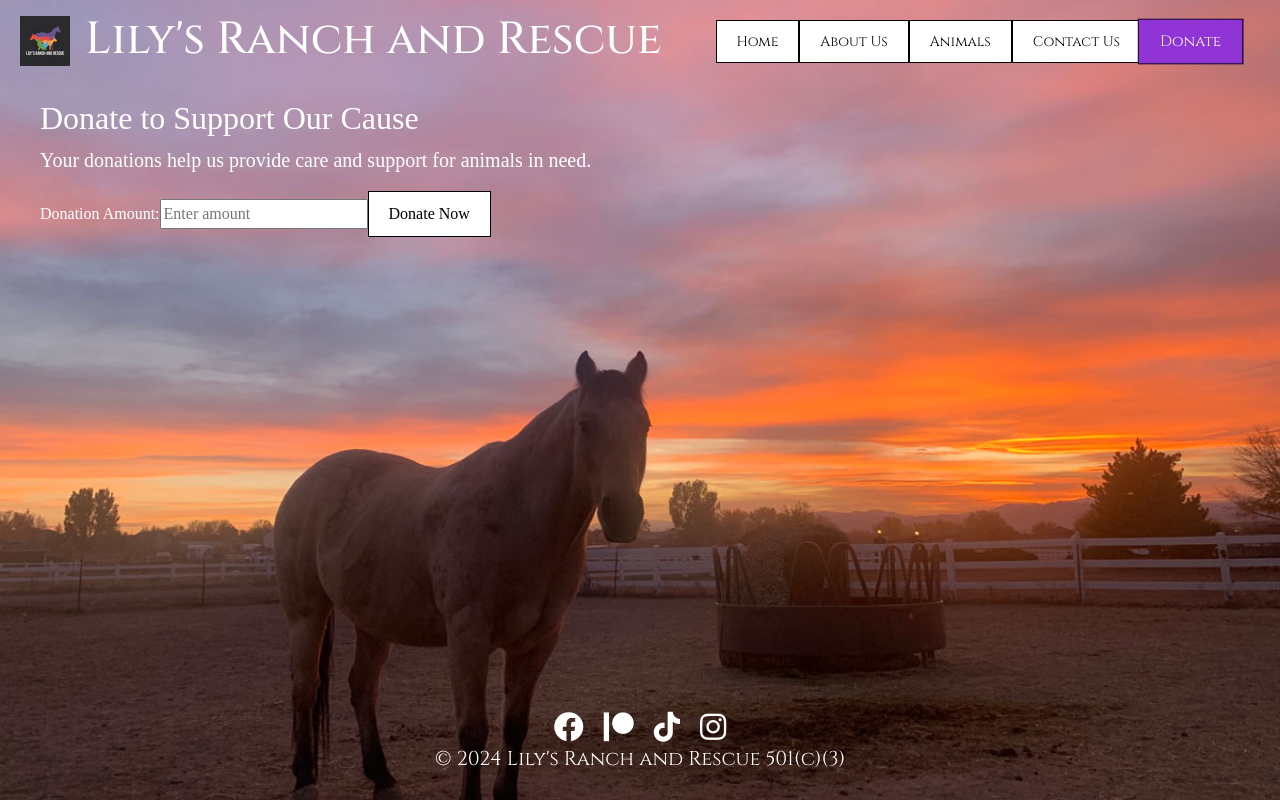
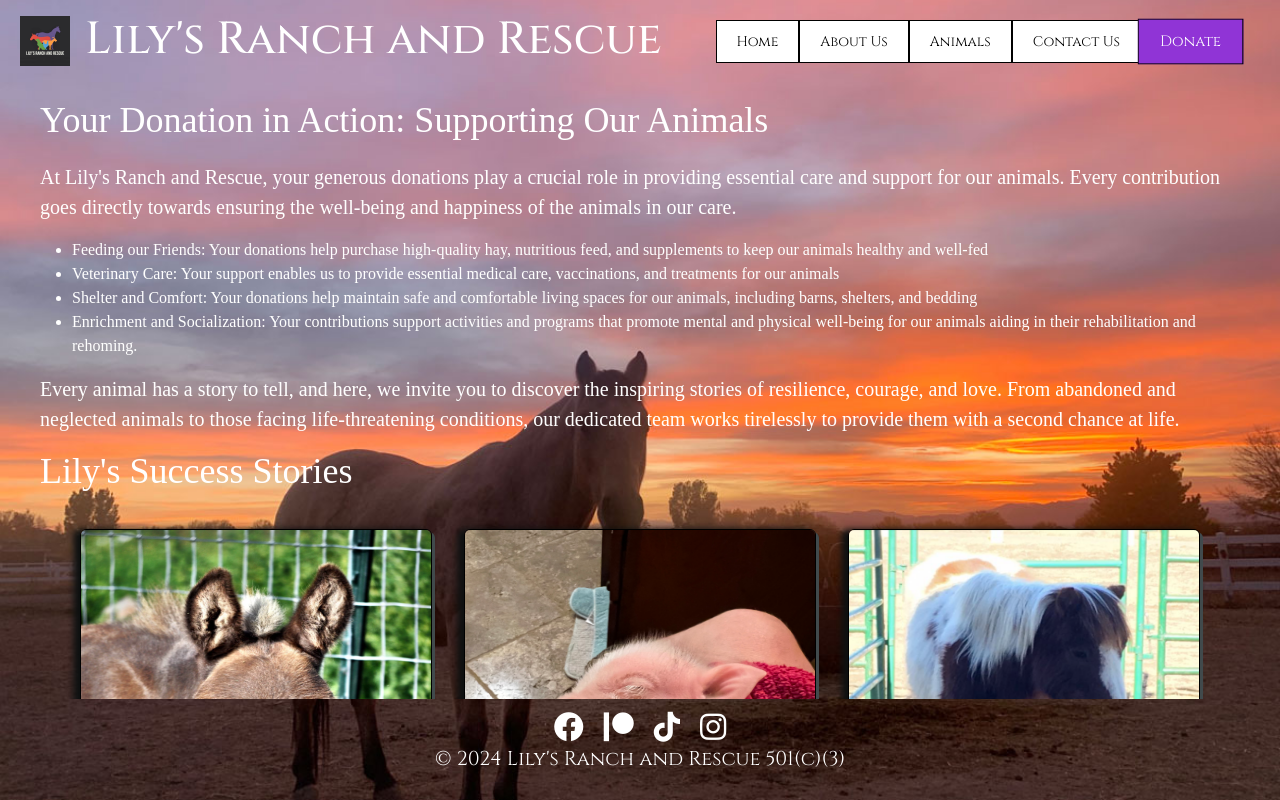
Before and after one commit to coltondane/ranch_rescue, a React (Vite) app in the folder animal-rescue/: page / in a window 1280 px wide. Both pictures are taken after a click on the button "Donate". Built offline with nearby package versions, Linux system fonts and the light colour scheme; a web font is replaced by a local one.

Commit message:
reorganizing donations page, making way for general image gallery on animals page

```diff
--- a/animal-rescue/src/pages/Animals.jsx
+++ b/animal-rescue/src/pages/Animals.jsx
@@ -1,4 +1,4 @@
-// AdoptableAnimalsPage.js
+// Gallery of photos
 import React from 'react';
 import AnimalCard from '../components/AnimalCard';
 
--- a/animal-rescue/src/pages/Donate.jsx
+++ b/animal-rescue/src/pages/Donate.jsx
@@ -1,18 +1,112 @@
 // DonationsPage.js
 import React from 'react';
+import AnimalCard from '../components/AnimalCard';
 
-const DonationsPage = () => {
-  return (
-    <div>
-      <h2>Donate to Support Our Cause</h2>
-      <p>Your donations help us provide care and support for animals in need.</p>
-      <form>
-        <label htmlFor="amount">Donation Amount:</label>
-        <input type="number" id="amount" name="amount" min="1" placeholder="Enter amount" required />
-        <button type="submit">Donate Now</button>
-      </form>
-    </div>
-  );
+import lilyImg from '../assets/lily.jpg';
+import pigletImg from '../assets/piglet.jpeg';
+import placeHolderImg from '../assets/pony.png';
+
+import '../style/animals.css';
+
+function DisplayAnimals() {
+       const animals = [
+        {
+            id: 1,
+            name: 'Lily',
+            image: lilyImg,
+            description: 'Lily is a miniature pony-donkey cross who was rescued from a feedlot as a filly. She is full of spice and after spending her first few years with us at our rescue, she has lovingly found her forever home with a family in Colorado.The rest of this is gibberish to test the overflow of the text. Lily is a miniature pony-donkey cross who was rescued from a feedlot as a filly. She is full of spice and after spending her first few years with us at our rescue, she has lovingly found her forever home with a family in Colorado. blah blah blah keep going. talk about how she inspired Laurie to blah blah blah. Rehoming animals allows us to intake new rescues, and those who cannot find a home due to health conditions or other complications will always have a safe, forever home here at Lily\'s Ranch and Rescue.'
+        },
+        {
+            id: 2,
+            name: 'Piglet',
+            image: pigletImg,
+            description: 'Piglet is a pig who was rescued from a factory farm'
+        },
+        {
+            id: 3,
+            name: 'Horse',
+            image: placeHolderImg,
+            description: 'This horse was rescued from a slaughterhouse'
+        },
+        {
+            id: 4,
+            name: 'Donkey',
+            image: placeHolderImg,
+            description: 'This donkey was rescued from a feedlot'
+        },
+        {
+            id: 5,
+            name: 'Pony',
+            image: placeHolderImg,
+            description: 'This pony was rescued from a factory farm'
+        },
+        {
+            id: 6,
+            name: 'Cow',
+            image: placeHolderImg,
+            description: 'This cow was rescued from a dairy farm and is now living out their days at Lily\'s Ranch and Rescue'
+        },
+        {
+            id: 7,
+            name: 'Goat',
+            image: placeHolderImg,
+            description: 'This goat was rescued from a slaughterhouse'
+        },
+        {
+            id: 8,
+            name: 'Sheep',
+            image: placeHolderImg,
+            description: 'This sheep was rescued from a factory farm'
+        },
+        {
+            id: 9,
+            name: 'Chicken',
+            image: placeHolderImg,
+            description: 'This chicken was rescued from a factory farm'
+        },
+        {
+            id: 10,
+            name: 'Duck',
+            image: placeHolderImg,
+            description: 'This duck was rescued from a factory farm'
+        }
+    ];
+    // map over the animals array to create an AnimalCard for each animal
+    return (
+        <div className='donation-container'>
+          <div className='donation-desc'>
+            <h1>Your Donation in Action: Supporting Our Animals</h1>
+            <p>
+              At Lily's Ranch and Rescue, your generous donations play a crucial role in providing essential care and support for our animals. Every contribution goes directly towards ensuring the well-being and happiness of the animals in our care.
+            </p>
+            <ul>
+              <li>
+                Feeding our Friends: Your donations help purchase high-quality hay, nutritious feed, and supplements to keep our animals healthy and well-fed
+              </li>
+              <li>
+                Veterinary Care: Your support enables us to provide essential medical care, vaccinations, and treatments for our animals
+              </li>
+              <li>
+                Shelter and Comfort: Your donations help maintain safe and comfortable living spaces for our animals, including barns, shelters, and bedding
+              </li>
+              <li>
+                Enrichment and Socialization: Your contributions support activities and programs that promote mental and physical well-being for our animals aiding in their rehabilitation and rehoming.
+              </li>
+            </ul>
+            <p>
+              Every animal has a story to tell, and here, we invite you to discover the inspiring stories of resilience, courage, and love. From abandoned and neglected animals to those facing life-threatening conditions, our dedicated team works tirelessly to provide them with a second chance at life.
+            </p>
+          </div>
+          <div className='success-cards'>
+            <h1>Lily's Success Stories</h1>
+            <div className='form-element'>
+              {animals.map(animal => (
+                  <AnimalCard key={animal.id} name={animal.name} image={animal.image} description={animal.description} />
+              ))}
+            </div>
+          </div>
+        </div>
+    );
 }
 
-export default DonationsPage;
+export default DisplayAnimals;
```
